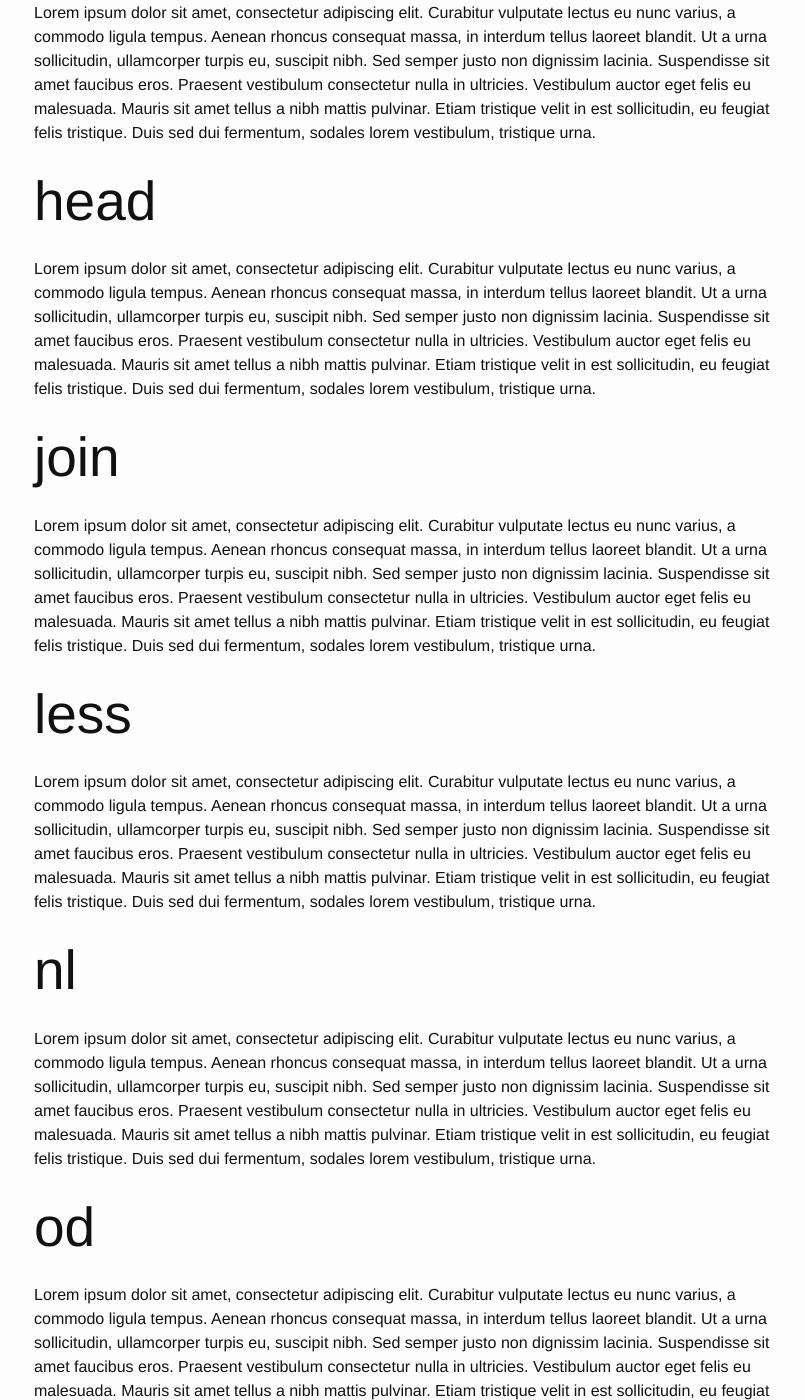
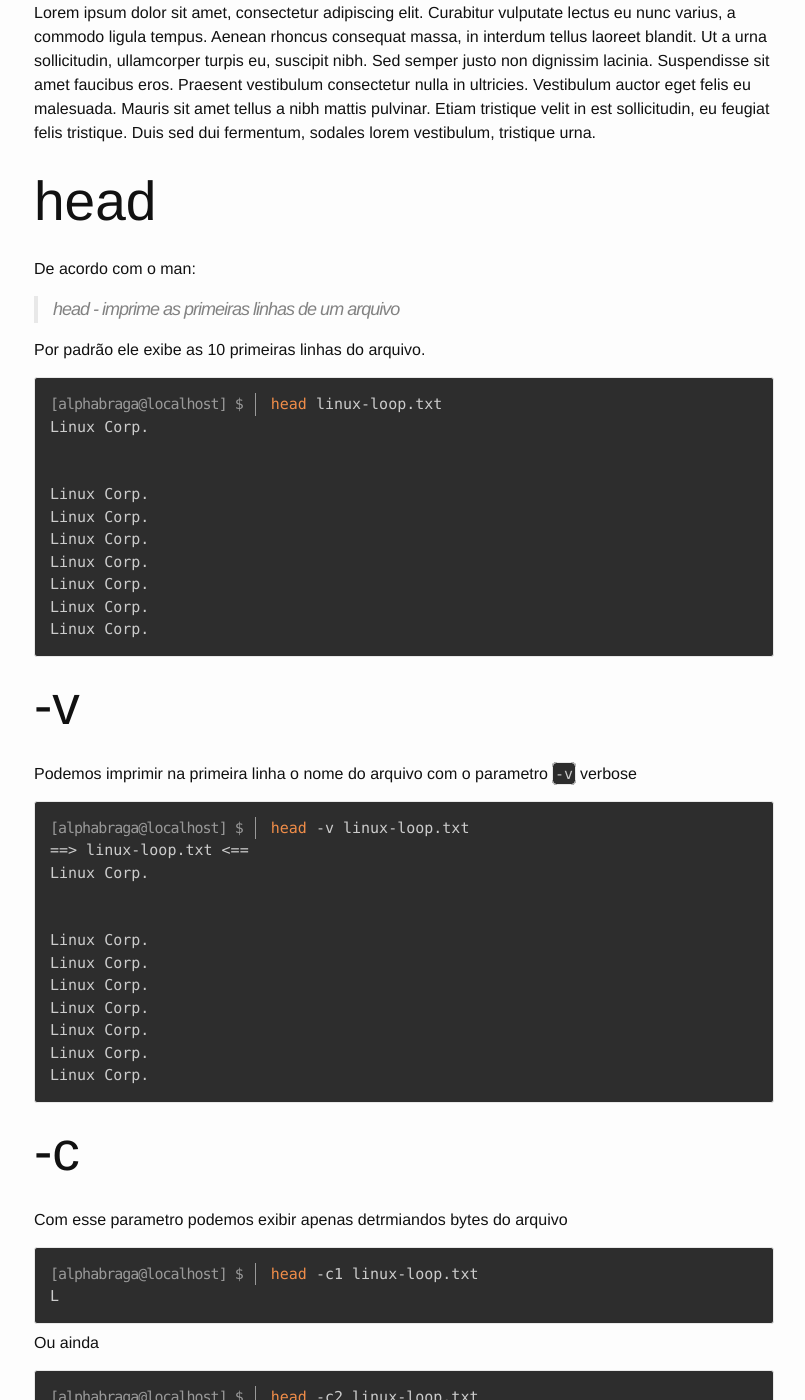
Before and after one commit to alphabraga/lpic1, a Jekyll site: the page built from topicos/103/103-2-processando-fluxos-de-texto-utilizando-filtros.md, in a window 1280 px wide and 1400 px high, scrolled down 3825 px. Shown: the whole window, without its empty margins (236-1041 px from the left). Built offline with Jekyll 4.4.1, drawn with Linux system fonts in a browser that asks for light colours; some of the changed text lies outside the part shown.

Commit message:
adicionando dados pro head

```diff
--- a/topicos/103/103-2-processando-fluxos-de-texto-utilizando-filtros.md
+++ b/topicos/103/103-2-processando-fluxos-de-texto-utilizando-filtros.md
@@ -158,9 +158,86 @@ Lorem ipsum dolor sit amet, consectetur adipiscing elit. Curabitur vulputate lec
 
 ## head
 
-Lorem ipsum dolor sit amet, consectetur adipiscing elit. Curabitur vulputate lectus eu nunc varius, a commodo ligula tempus. Aenean rhoncus consequat massa, in interdum tellus laoreet blandit. Ut a urna sollicitudin, ullamcorper turpis eu, suscipit nibh. Sed semper justo non dignissim lacinia. Suspendisse sit amet faucibus eros. Praesent vestibulum consectetur nulla in ultricies. Vestibulum auctor eget felis eu malesuada. Mauris sit amet tellus a nibh mattis pulvinar. Etiam tristique velit in est sollicitudin, eu feugiat felis tristique. Duis sed dui fermentum, sodales lorem vestibulum, tristique urna.
+De acordo com o man:
+
+> head - imprime as primeiras linhas de um arquivo
+
+Por padrão ele exibe as 10 primeiras linhas do arquivo.
+
+<pre class="command-line language-bash" data-user="alphabraga" data-host="localhost">
+<code>head linux-loop.txt</code>
+Linux Corp.
 
 
+Linux Corp.
+Linux Corp.
+Linux Corp.
+Linux Corp.
+Linux Corp.
+Linux Corp.
+Linux Corp.
+</pre>
+
+## -v
+
+Podemos imprimir na primeira linha o nome do arquivo com o parametro `-v` verbose
+
+<pre class="command-line language-bash" data-user="alphabraga" data-host="localhost">
+<code>head -v linux-loop.txt</code>
+==> linux-loop.txt <==
+Linux Corp.
+
+
+Linux Corp.
+Linux Corp.
+Linux Corp.
+Linux Corp.
+Linux Corp.
+Linux Corp.
+Linux Corp.
+</pre>
+
+## -c
+
+Com esse parametro podemos exibir apenas detrmiandos bytes do arquivo
+
+<pre class="command-line language-bash" data-user="alphabraga" data-host="localhost">
+<code>head -c1 linux-loop.txt</code>
+L
+</pre>
+
+
+Ou ainda
+
+<pre class="command-line language-bash" data-user="alphabraga" data-host="localhost">
+<code>head -c2 linux-loop.txt</code>
+Li
+</pre>
+
+## -n
+
+Com o parametro `-n` podemos definir a quantidade de linhas retornadas.
+
+
+<pre class="command-line language-bash" data-user="alphabraga" data-host="localhost">
+<code>head -n5 linux-loop.txt</code>
+Linux Corp.
+
+
+Linux Corp.
+Linux Corp.
+</pre>
+
+Podemos ainda omitir o `-n` e colocar apenas o `-`, dessa forma:
+
+<pre class="command-line language-bash" data-user="alphabraga" data-host="localhost">
+<code>head -5 linux-loop.txt</code>
+Linux Corp.
+
+
+Linux Corp.
+Linux Corp.
+</pre>
 
 ## join
 
```
